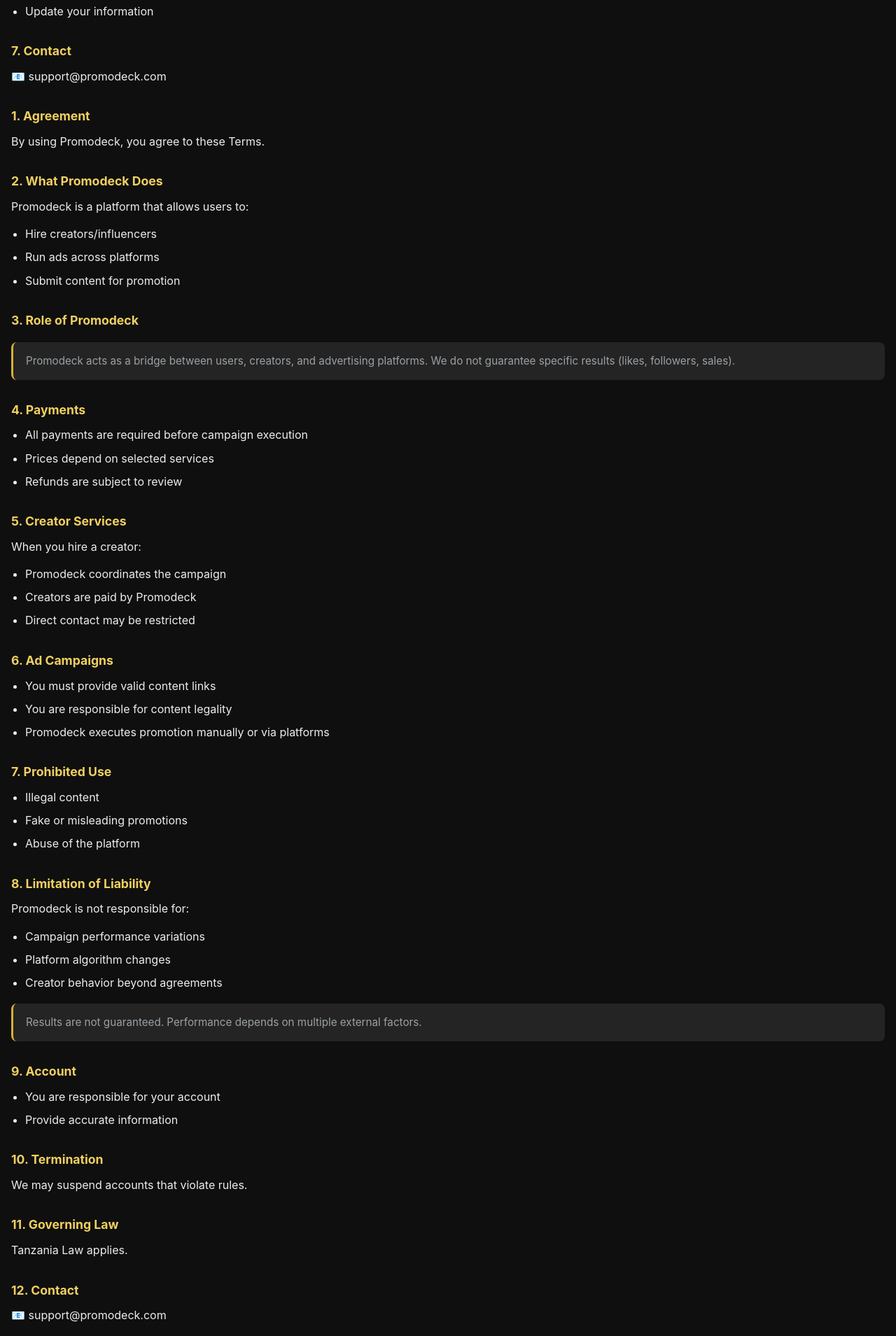
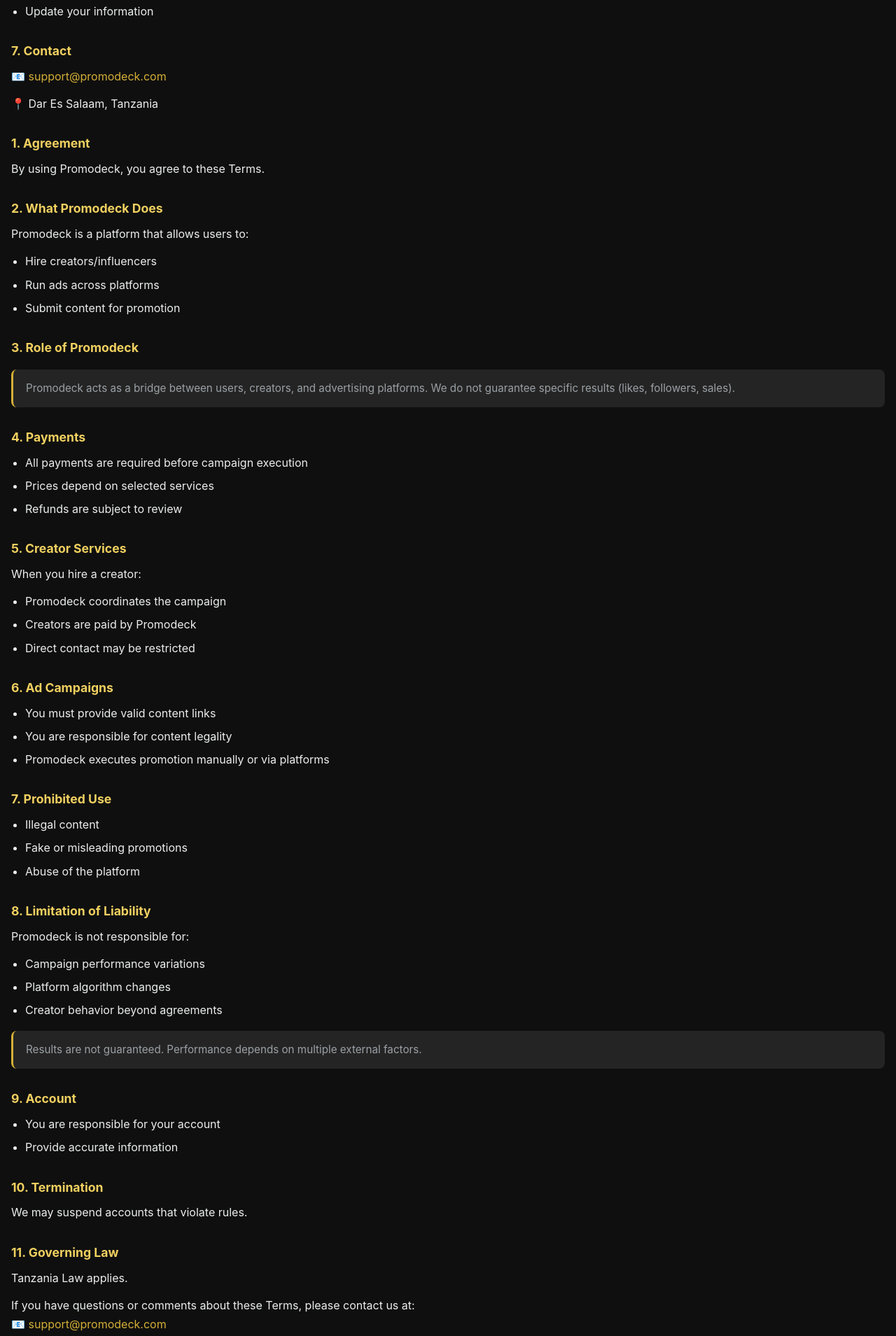
Before and after one commit to Reykee/PromoDeck-legal, a plain HTML site: page index.html in a window 1280 px wide. Shown: the part 1530-3439 px from the top of the page at 70% size. Drawn offline with Linux system fonts and the light colour scheme.

Commit message:
Enhance contact section with email link and location
Updated contact information section with email link and address.

```diff
--- a/index.html
+++ b/index.html
@@ -321,10 +321,12 @@
 <li>Update your information</li>
 </ul>
 
-<h3>7. Contact</h3>
-<p>📧 support@promodeck.com</p>
-        <p>
+</p>
 
+        <h3>7. Contact</h3>
+        <p>📧 <a href="mailto:support@promodeck.com">support@promodeck.com</a></p>
+        <p>📍 Dar Es Salaam, Tanzania</p>
+    </div>
 
     <!-- ═══════════════════════════════════════════════
          TERMS OF USE
@@ -411,9 +413,6 @@
 Tanzania Law applies.
 </p>
 
-<h3>12. Contact</h3>
-<p>📧 support@promodeck.com</p>
-
             If you have questions or comments about these Terms, please contact us at:<br>
             📧 <a href="mailto:support@promodeck.com">support@promodeck.com</a><br>
             📍 Dar Es Salaam, Tanzania
```
